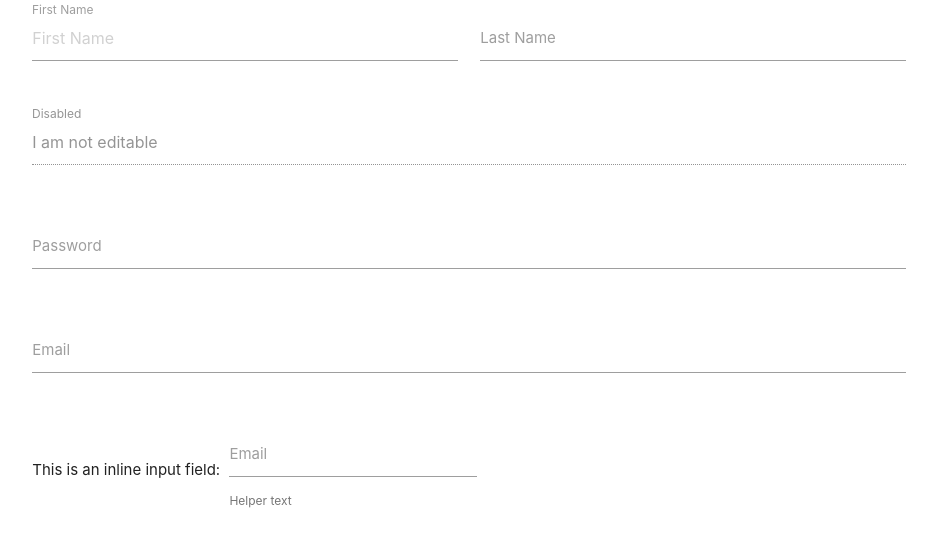
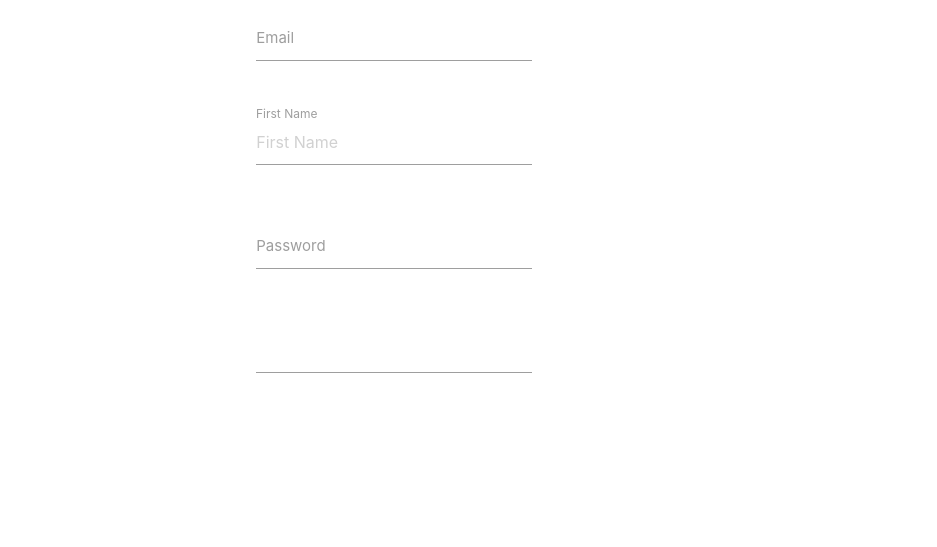
Before and after one commit to NXQ7/Gof, a Flask app: page /register/ in a window 1280 px wide. Shown: the top 547 px of the page, without its empty margins (171-1108 px from the left). Run offline with Flask 2, Linux system fonts and the light colour scheme.

Commit message:
login and register change

```diff
--- a/app.py
+++ b/app.py
@@ -15,5 +15,9 @@ def about():
 def register():
     return render_template("register.html")
 
+@app.route('/login/')
+def login():
+    return render_template("login.html")
+
 if __name__=="__main__":
     app.run(debug=True)
--- a/templates/register.html
+++ b/templates/register.html
@@ -1,47 +1,36 @@
 {%extends "layout.html"%}
 {% block content %}
-<div class="register">
 <div class="row">
   <form class="col s12">
     <div class="row">
-        <div class="input-field col s6">
+      <div class="input-field col s4 offset-s3">
+        <input id="email" type="email" class="validate">
+        <label for="email">Email</label>
+      </div>
+    </div>
+    <div class="row">
+      <div class="input-field col s4 offset-s3">
         <input placeholder="First Name" id="first_name" type="text" class="validate">
         <label for="first_name">First Name</label>
       </div>
-        <div class="input-field col s6">
-          <input id="last_name" type="text" class="validate">
-          <label for="last_name">Last Name</label>
-        </div>
     </div>
     <div class="row">
-        <div class="input-field col s12">
-          <input disabled value="I am not editable" id="disabled" type="text" class="validate">
-          <label for="disabled">Disabled</label>
-        </div>
-      </div>
-      <div class="row">
-        <div class="input-field col s12">
+      <div class="input-field col s4 offset-s3">
         <input id="password" type="password" class="validate">
         <label for="password">Password</label>
       </div>
     </div>
     <div class="row">
-        <div class="input-field col s12">
-          <input id="email" type="email" class="validate">
-          <label for="email">Email</label>
+      <div class="input-field col s4 offset-s3">
+        <input id="password-"
+
+
       </div>
+
+
     </div>
-      <div class="row">
-        <div class="col s12">
-          This is an inline input field:
-          <div class="input-field inline">
-            <input id="email_inline" type="email" class="validate">
-            <label for="email_inline">Email</label>
-            <span class="helper-text" data-error="wrong" data-success="right">Helper text</span>
-          </div>
-        </div>
-      </div>
+
+
   </form>
 </div>
-<div>
 {%endblock%}
```
Also changed, not shown: templates/login.html (added, +23 -0 lines). Lines whose indentation alone changed are shown as unchanged.
